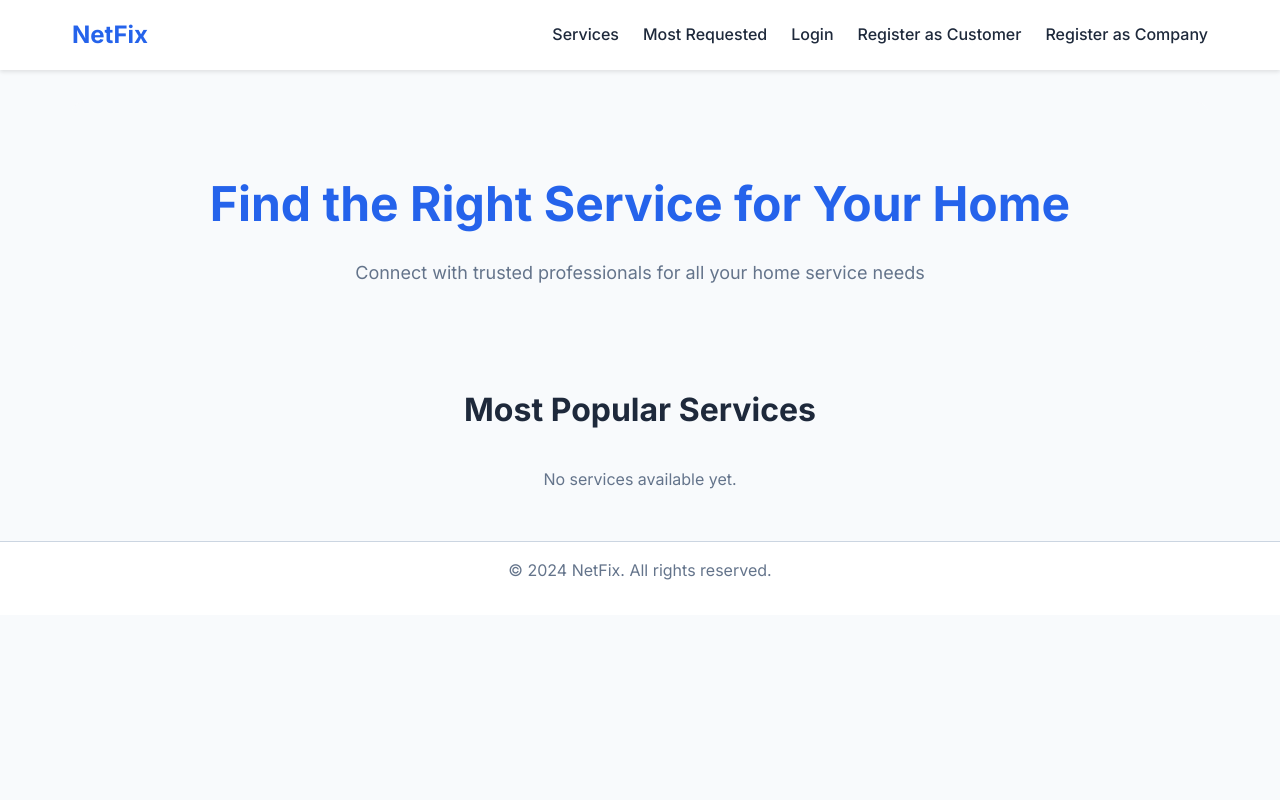
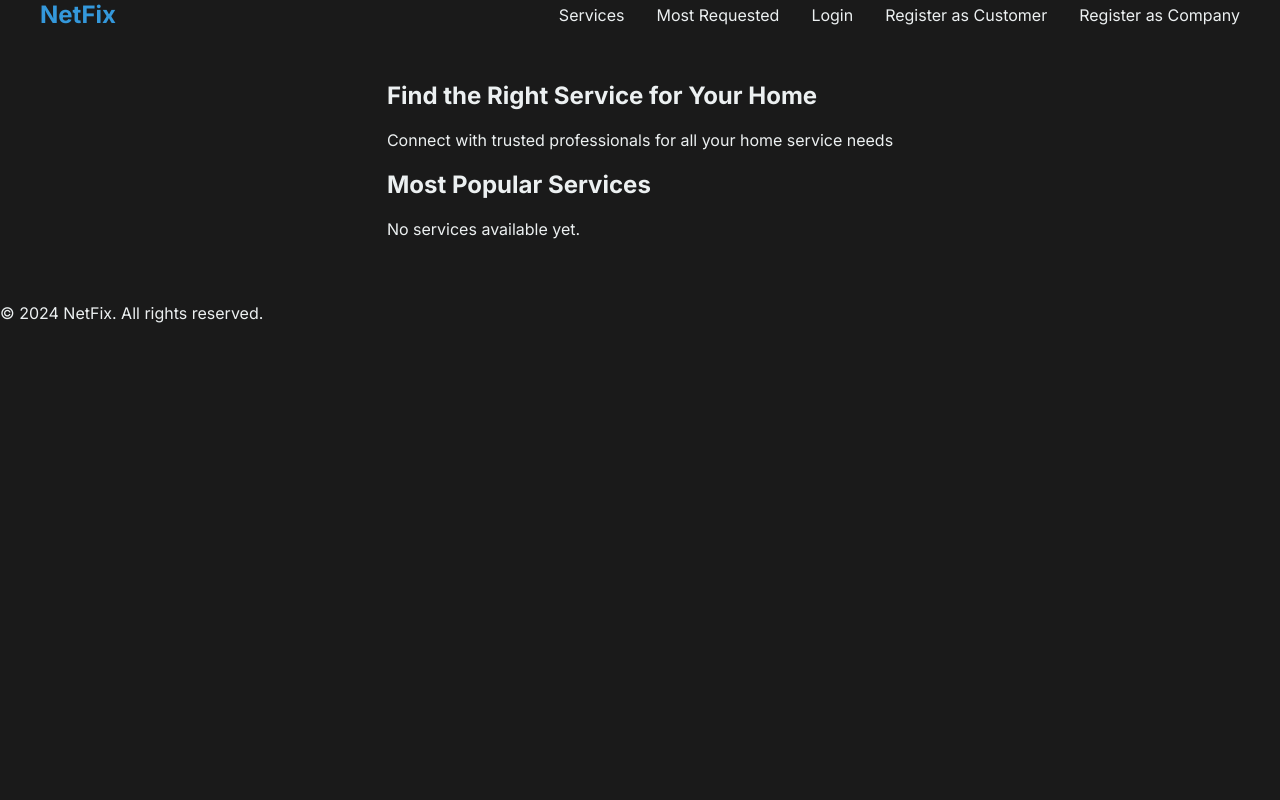
Before and after one commit to Bantu-art/netfix, a Django app: template netfix/main/templates/main/home.html in a window 1280 px wide. Run offline with Django 3.2, Linux system fonts and the light colour scheme; the template is opened without the code that fills it, so the values that code supplies are empty.

Commit message:
refactor: update color palette and layout styles for improved UI consistency

```diff
--- a/netfix/static/css/style.css
+++ b/netfix/static/css/style.css
@@ -1,447 +1,127 @@
 :root {
-    /* Uxistance Color Palette */
-    --primary-color: #2563EB;         /* Vibrant blue */
-    --secondary-color: #10B981;       /* Emerald green */
-    --accent-color: #F43F5E;          /* Vibrant pink/red */
-    --background-color: #F8FAFC;      /* Light neutral background */
-    --text-color: #1E293B;            /* Dark slate gray */
-    --text-light: #64748B;            /* Muted text color */
-    --border-color: #CBD5E1;          /* Light slate border */
-
-    /* Typography */
-    --font-family: 'Inter', sans-serif;
-    --font-size-base: 16px;
-    --font-size-sm: 0.875rem;
-    --font-size-lg: 1.125rem;
-    --font-weight-normal: 400;
-    --font-weight-medium: 500;
-    --font-weight-bold: 700;
+    --primary-color: #2c3e50;
+    --secondary-color: #34495e;
+    --accent-color: #3498db;
+    --text-color: #ecf0f1;
+    --background-color: #1a1a1a;
+    --nav-background: #2c3e50;
+    --footer-background: #1a252f;
 }
 
-/* Reset and Base Styles */
-* {
+/* Body and Layout */
+body {
     margin: 0;
     padding: 0;
-    box-sizing: border-box;
+    font-family: 'Inter', sans-serif;
+    background-color: var(--background-color);
+    color: var(--text-color);
+    min-height: 100vh;
+    display: flex;
+    flex-direction: column;
 }
 
-body {
-    font-family: var(--font-family);
-    font-size: var(--font-size-base);
-    line-height: 1.6;
-    color: var(--text-color);
-    background-color: var(--background-color);
-}
-
-/* Typography */
-h1, h2, h3, h4, h5, h6 {
-    margin-bottom: 1rem;
-    font-weight: var(--font-weight-bold);
-    color: var(--text-color);
-}
-
-h1 { font-size: 2.5rem; }
-h2 { font-size: 2rem; }
-h3 { font-size: 1.75rem; }
-h4 { font-size: 1.5rem; }
-h5 { font-size: 1.25rem; }
-h6 { font-size: 1rem; }
-
-p {
-    margin-bottom: 1rem;
-    color: var(--text-light);
-}
-
-/* Navigation */
-nav {
+/* Navbar */
+.navbar {
     position: sticky;
     top: 0;
-    background-color: white;
+    z-index: 1000;
+    background-color: var(--nav-background);
+    padding: 1rem;
     box-shadow: 0 2px 4px rgba(0, 0, 0, 0.1);
-    z-index: 100;
 }
 
 .nav-container {
+    max-width: 1200px;
+    margin: 0 auto;
     display: flex;
     justify-content: space-between;
     align-items: center;
-    padding: 1rem 2rem;
-    max-width: 1200px;
-    margin: 0 auto;
 }
 
 .nav-brand {
+    color: var(--accent-color);
+    text-decoration: none;
+    font-weight: 700;
     font-size: 1.5rem;
-    font-weight: var(--font-weight-bold);
-    color: var(--primary-color);
-    text-decoration: none;
 }
 
 .nav-links {
     display: flex;
-    gap: 1.5rem;
+    gap: 2rem;
 }
 
 .nav-links a {
+    color: var(--text-color);
     text-decoration: none;
-    color: var(--text-color);
-    font-weight: var(--font-weight-medium);
     transition: color 0.3s ease;
 }
 
 .nav-links a:hover {
-    color: var(--primary-color);
+    color: var(--accent-color);
 }
 
-/* Buttons */
-.btn {
-    display: inline-block;
+.nav-button {
+    background-color: var(--accent-color);
+    color: white;
     padding: 0.75rem 1.5rem;
-    border-radius: 0.375rem;
     border: none;
+    border-radius: 50px;
+    font-weight: 600;
     cursor: pointer;
     transition: all 0.3s ease;
 }
 
-.btn-primary {
-    background-color: var(--primary-color);
-    color: white;
+.nav-button:hover {
+    transform: translateY(-2px);
+    box-shadow: 0 4px 8px rgba(0, 0, 0, 0.2);
 }
 
-.btn-primary:hover {
-    background-color: #1D4ED8;
+/* Main Content */
+.main-content {
+    flex: 1;
 }
 
-.btn-secondary {
-    background-color: var(--secondary-color);
-    color: white;
-}
-
-.btn-secondary:hover {
-    background-color: #059669;
-}
-
-/* Forms */
-form {
-    background-color: white;
-    padding: 2rem;
-    border-radius: 0.5rem;
-    box-shadow: 0 4px 6px rgba(0, 0, 0, 0.1);
-}
-
-input, select, textarea {
-    width: 100%;
-    padding: 0.75rem;
-    margin-bottom: 1rem;
-    border: 1px solid var(--border-color);
-    border-radius: 0.375rem;
-    transition: border-color 0.3s ease;
-}
-
-input:focus, select:focus, textarea:focus {
-    outline: none;
-    border-color: var(--primary-color);
-}
-
-/* Messages */
-.messages {
-    margin-bottom: 1rem;
-}
-
-.message {
-    padding: 1rem;
-    border-radius: 0.375rem;
-    margin-bottom: 0.5rem;
-}
-
-.message.success {
-    background-color: #D1FAE5;
-    color: #047857;
-}
-
-.message.error {
-    background-color: #FEE2E2;
-    color: #B91C1C;
-}
-
-/* Footer */
-footer {
-    background-color: white;
-    padding: 1rem 0;
-    text-align: center;
-    border-top: 1px solid var(--border-color);
-}
-
-/* Responsive Design */
-@media screen and (max-width: 768px) {
-    .nav-container {
-        flex-direction: column;
-        padding: 1rem;
-    }
-
-    .nav-links {
-        flex-direction: column;
-        align-items: center;
-        margin-top: 1rem;
-    }
-}
-
-/* Animations and Transitions */
-.fade-in {
-    animation: fadeIn 0.5s ease-in-out;
-}
-
-@keyframes fadeIn {
-    from { opacity: 0; }
-    to { opacity: 1; }
-}
-
-.slide-in-right {
-    animation: slideInRight 0.5s ease-in-out;
-}
-
-@keyframes slideInRight {
-    from {
-        opacity: 0;
-        transform: translateX(-50px);
-    }
-    to {
-        opacity: 1;
-        transform: translateX(0);
-    }
-}
-
-/* Home*/
-
-.home-container {
+.container {
     max-width: 1200px;
     margin: 0 auto;
     padding: 2rem;
 }
 
-.hero {
-  text-align: center;
-  background-color: var(--background-color);
-  padding: 4rem 2rem;
-  border-radius: 0.75rem;
-  margin-bottom: 2rem;
+/* Messages */
+.message {
+    padding: 1rem;
+    margin: 1rem 0;
+    border-radius: 8px;
 }
 
-.hero h1 {
-  color: var(--primary-color);
-  margin-bottom: 1rem;
-  font-size: 3rem;
+.message.success {
+    background-color: #27ae60;
+    color: white;
 }
 
-.hero p {
-  color: var(--text-light);
-  font-size: var(--font-size-lg);
-  max-width: 600px;
-  margin: 0 auto;
+.message.error {
+    background-color: #e74c3c;
+    color: white;
 }
 
-.popular-services {
-  text-align: center;
+.message.info {
+    background-color: var(--accent-color);
+    color: white;
 }
 
-.popular-services h2 {
-  margin-bottom: 2rem;
-  color: var(--text-color);
+.message.warning {
+    background-color: #f39c12;
+    color: white;
 }
 
-.services-grid {
-  display: grid;
-  grid-template-columns: repeat(auto-fit, minmax(250px, 1fr));
-  gap: 1.5rem;
+/* Footer */
+.site-footer {
+    background-color: var(--footer-background);
+    padding: 1rem;
+    color: var(--text-color);
+    text-align: center;
+    position: sticky;
+    bottom: 0;
+    width: 100%;
+    box-shadow: 0 -2px 4px rgba(0, 0, 0, 0.1);
 }
-
-.service-card {
-  background-color: white;
-  border: 1px solid var(--border-color);
-  border-radius: 0.5rem;
-  padding: 1.5rem;
-  text-align: left;
-  transition: transform 0.3s ease, box-shadow 0.3s ease;
-}
-
-.service-card:hover {
-  transform: translateY(-10px);
-  box-shadow: 0 10px 15px rgba(0, 0, 0, 0.1);
-}
-
-.service-card h3 {
-  color: var(--primary-color);
-  margin-bottom: 0.75rem;
-}
-
-.service-card p {
-  margin-bottom: 0.5rem;
-}
-
-.service-card .btn {
-  margin-top: 1rem;
-  display: block;
-  text-align: center;
-  text-decoration: none;
-}
-
-/* Responsive adjustments */
-@media screen and (max-width: 768px) {
-  .hero h1 {
-      font-size: 2rem;
-  }
-
-  .services-grid {
-      grid-template-columns: 1fr;
-  }
-}
-
-/* Authentication and Profile Page Styles */
-.form-container {
-  display: flex;
-  justify-content: center;
-  align-items: center;
-  min-height: 100vh;
-  padding: 2rem;
-}
-
-.login-wrapper, .register-wrapper {
-  display: grid;
-  grid-template-columns: 1fr 1fr;
-  max-width: 1000px;
-  width: 100%;
-  background-color: white;
-  border-radius: 0.75rem;
-  box-shadow: 0 10px 25px rgba(0, 0, 0, 0.1);
-  overflow: hidden;
-  max-height: 90vh;
-}
-
-.login-image, .register-image {
-  background-color: #2980b9;
-  color: white;
-  display: flex;
-  flex-direction: column;
-  justify-content: center;
-  padding: 2rem;
-}
-
-.login-image h3, .register-image h3 {
-  font-size: 1.5rem;
-  margin-bottom: 1rem;
-}
-
-.login-form, .register-form {
-  padding: 2rem;
-}
-
-.login-form h2, .register-form h2 {
-  margin-bottom: 1.5rem;
-  color: black;
-}
-
-.form-group {
-  margin-bottom: 1rem;
-}
-
-.form-group label {
-  display: block;
-  margin-bottom: 0.5rem;
-  font-weight: var(--font-weight-medium);
-}
-
-.errorlist {
-  color: black;
-  list-style-type: none;
-  font-size: var(--font-size-sm);
-  margin-top: 0.5rem;
-}
-
-.login-btn, .register-btn {
-  width: 100%;
-  padding: 0.75rem;
-  background-color: var(--primary-color);
-  color: white;
-  border: none;
-  border-radius: 0.375rem;
-  cursor: pointer;
-  transition: background-color 0.3s ease;
-}
-
-.login-btn:hover, .register-btn:hover {
-  background-color: #1D4ED8;
-}
-
-.form-footer {
-  margin-top: 1rem;
-  text-align: center;
-}
-
-.form-footer a {
-  color: var(--primary-color);
-  text-decoration: none;
-  margin-left: 0.25rem;
-}
-
-.form-grid {
-  display: grid;
-  grid-template-columns: 1fr;
-  gap: 1rem;
-}
-
-.checkbox-group {
-  display: flex;
-  align-items: center;
-}
-
-.checkbox-group input[type="checkbox"] {
-  margin-right: 0.5rem;
-  width: auto;
-}
-
-/* Profile Page Styles */
-.profile-container {
-  max-width: 1200px;
-  margin: 0 auto;
-  padding: 2rem;
-}
-
-.profile-section {
-  background-color: white;
-  border-radius: 0.5rem;
-  box-shadow: 0 4px 6px rgba(0, 0, 0, 0.1);
-  padding: 2rem;
-}
-
-.profile-grid {
-  display: grid;
-  grid-template-columns: 1fr 1fr;
-  gap: 1.5rem;
-}
-
-.service-card-profile {
-  background-color: #F9FAFB;
-  border-radius: 0.5rem;
-  padding: 1rem;
-  transition: transform 0.3s ease;
-}
-
-.service-card-profile:hover {
-  transform: translateY(-5px);
-  box-shadow: 0 5px 15px rgba(212, 206, 206, 0.1);
-}
-
-/* Responsive Adjustments */
-@media screen and (max-width: 768px) {
-  .login-wrapper, .register-wrapper {
-      grid-template-columns: 1fr;
-  }
-
-  .login-image, .register-image {
-      display: none;
-  }
-
-  .profile-grid {
-      grid-template-columns: 1fr;
-  }
-}
```
Lines whose indentation alone changed are shown as unchanged.
